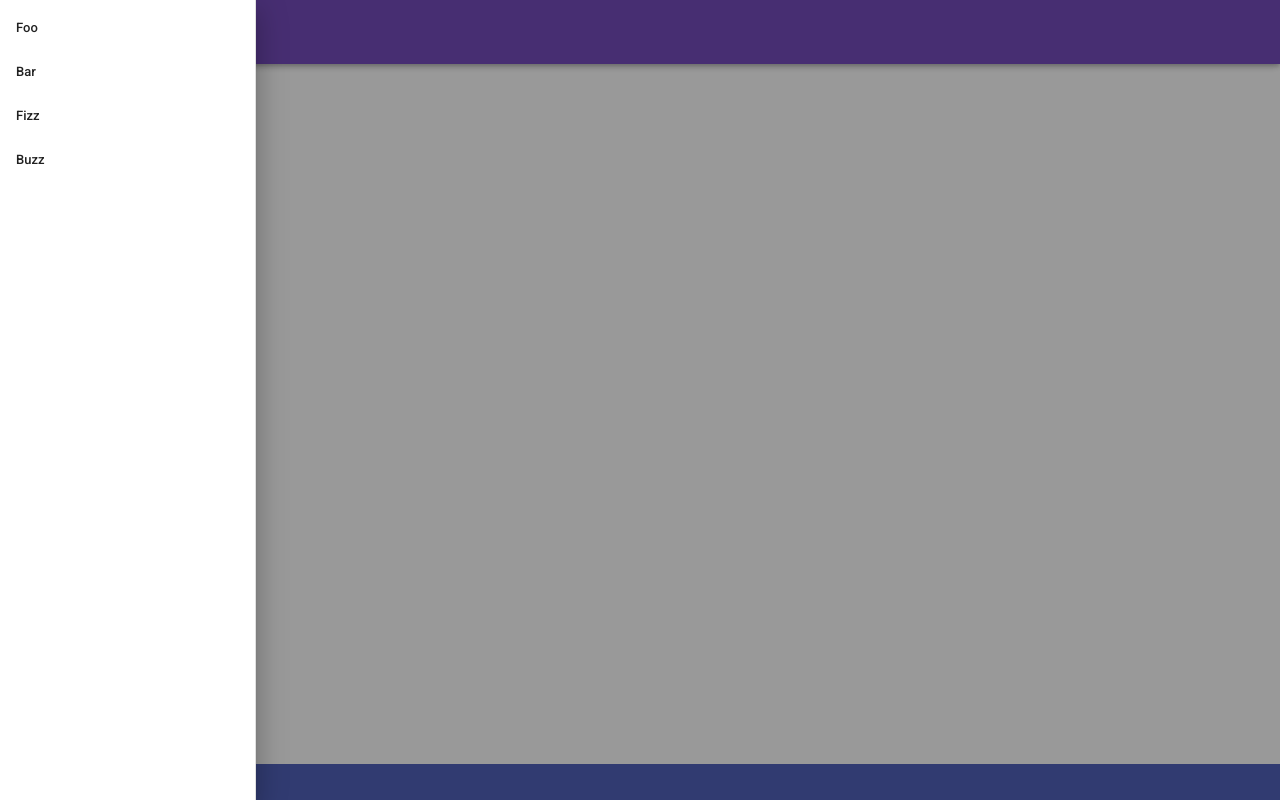
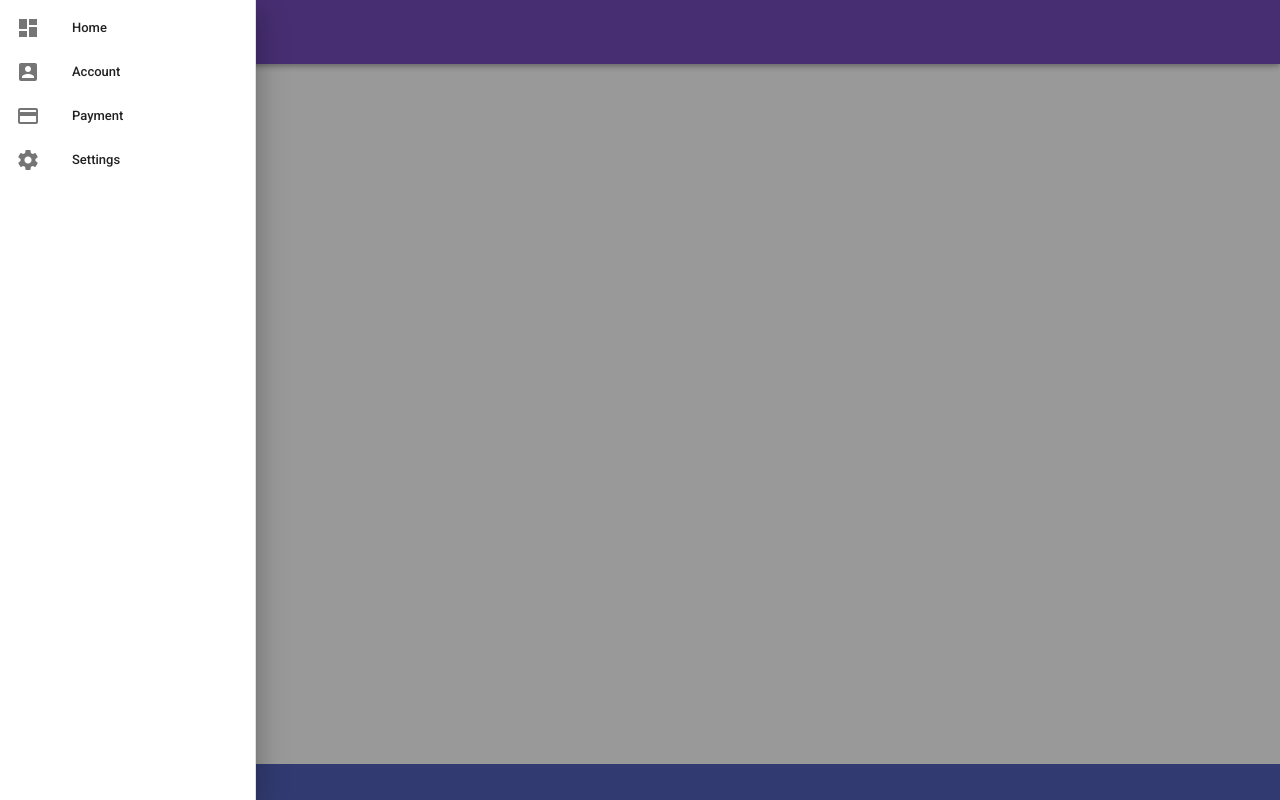
Before and after one commit to MarkCarraschi/vuejs-components, a Vue app: page / in a window 1280 px wide. Both pictures are taken after a click on the button 28 px from the left and 32 px from the top of the page. Built offline with nearby package versions, Linux system fonts and the light colour scheme.

Commit message:
Refactor v-list

```diff
--- a/src/components/Drawer.vue
+++ b/src/components/Drawer.vue
@@ -2,21 +2,17 @@
     <v-navigation-drawer v-model="drawer" absolute bottom temporary>
         <v-list nav dense>
             <v-list-item-group v-model="group" active-class="deep-purple--text text--accent-4">
-                <v-list-item>
-                    <v-list-item-title>Foo</v-list-item-title>
+
+                <v-list-item v-for="item in items" :key="item.title" link>
+                    <v-list-item-icon>
+                        <v-icon>{{ item.icon }}</v-icon>
+                    </v-list-item-icon>
+
+                    <v-list-item-content>
+                        <v-list-item-title>{{ item.title }}</v-list-item-title>
+                    </v-list-item-content>
                 </v-list-item>
 
-                <v-list-item>
-                    <v-list-item-title>Bar</v-list-item-title>
-                </v-list-item>
-
-                <v-list-item>
-                    <v-list-item-title>Fizz</v-list-item-title>
-                </v-list-item>
-
-                <v-list-item>
-                    <v-list-item-title>Buzz</v-list-item-title>
-                </v-list-item>
             </v-list-item-group>
         </v-list>
     </v-navigation-drawer>
@@ -27,6 +23,12 @@ export default {
 
     data: () => ({
         group: null,
+        items: [
+            { title: 'Home', icon: 'mdi-view-dashboard' },
+            { title: 'Account', icon: 'mdi-account-box' },
+            { title: 'Payment', icon: 'mdi-credit-card-outline' },
+            { title: 'Settings', icon: 'mdi-cog' },
+        ]
     }),
 
     props: ['drawer'],
--- a/src/components/SampleComponent.vue
+++ b/src/components/SampleComponent.vue
@@ -6,7 +6,7 @@
 
 <script>
 export default {
-    name: "ComponentA",
+    name: "HomeComponent",
     data() {
         return {
             msg: "Home Component"
```
